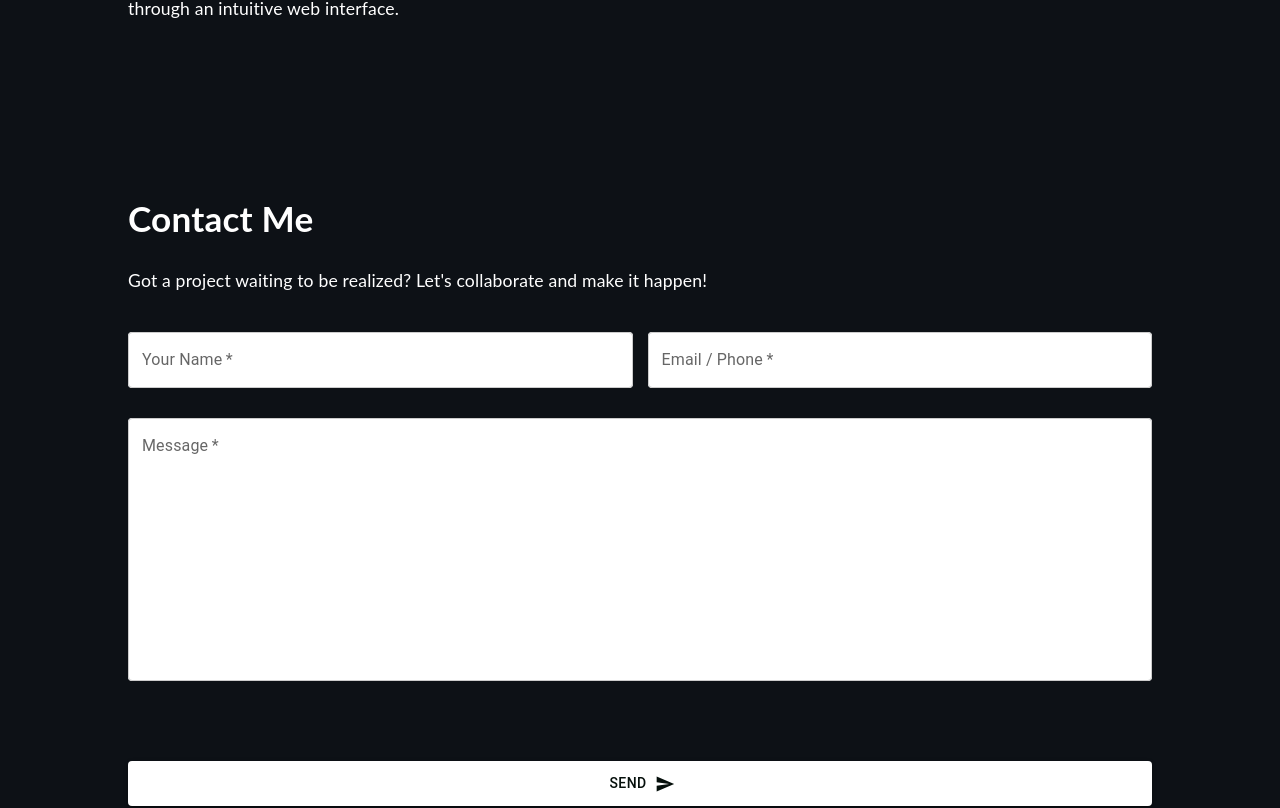
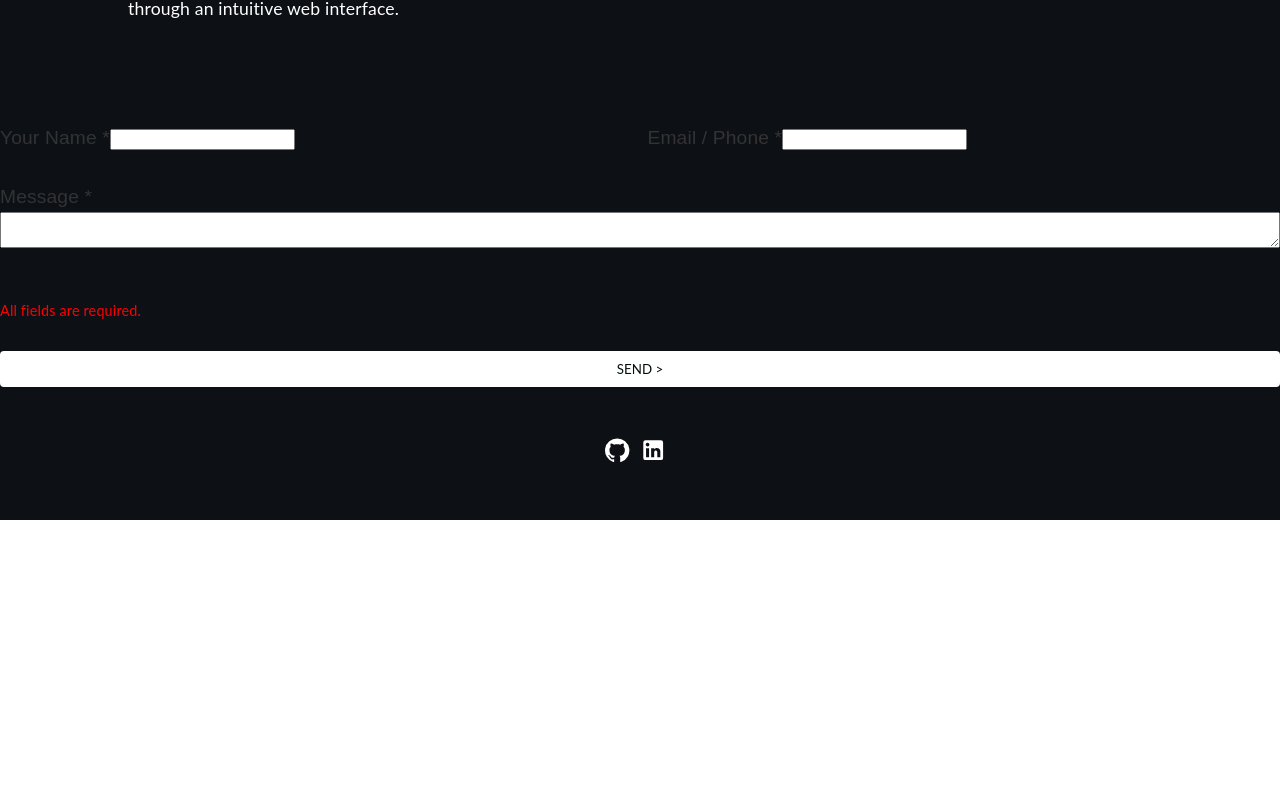
Before and after one commit to fayeapistar/web-portfolio, a React (Create React App) app: page / in a window 1280 px wide. Shown: the part 3155-3963 px from the top of the page. After the commit the page ends 3675 px from the top, so only its background shows below. Built offline with nearby package versions, Linux system fonts and the light colour scheme.

Commit message:
Update website

```diff
--- a/src/assets/styles/Contact.scss
+++ b/src/assets/styles/Contact.scss
@@ -60,6 +60,7 @@ form {
 .body-form {
   width: 100% !important;
   margin-bottom: 15px !important;
+
   textarea {
     width: 100%;
   }
@@ -69,3 +70,8 @@ form {
   color: red;
   font-size: 0.9rem;
 }
+
+.success {
+  color: green;
+  font-size: 0.9rem;
+}
--- a/src/components/Contact.tsx
+++ b/src/components/Contact.tsx
@@ -1,100 +1,91 @@
 import React, { useState } from 'react';
 import '../assets/styles/Contact.scss';
-import Box from '@mui/material/Box';
-import Button from '@mui/material/Button';
-import SendIcon from '@mui/icons-material/Send';
-import TextField from '@mui/material/TextField';
 
-function Contact() {
+const ContactForm: React.FC = () => {
   const [formData, setFormData] = useState({
-    name: "",
-    email: "",
-    message: "",
+    name: '',
+    email: '',
+    message: '',
   });
-  const [status, setStatus] = useState("");
+
+  const [status, setStatus] = useState<string | null>(null);
 
   const handleChange = (e: React.ChangeEvent<HTMLInputElement | HTMLTextAreaElement>) => {
     const { name, value } = e.target;
     setFormData({ ...formData, [name]: value });
   };
 
-  const handleSubmit = async (e: React.FormEvent<HTMLFormElement>) => {
+  const handleSubmit = async (e: React.FormEvent) => {
     e.preventDefault();
-    setStatus("Submitting...");
+    setStatus(null);
+
     try {
-      const response = await fetch("https://formspree.io/f/xeooebaw", {
-        method: "POST",
-        headers: {
-          "Content-Type": "application/json",
-        },
+      const response = await fetch('https://formspree.io/f/YOUR_FORM_ID', {
+        method: 'POST',
+        headers: { 'Content-Type': 'application/json' },
         body: JSON.stringify(formData),
       });
 
       if (response.ok) {
-        setStatus("Thanks for your message!");
-        setFormData({ name: "", email: "", message: "" });
+        setStatus('success');
+        setFormData({ name: '', email: '', message: '' });
       } else {
-        setStatus("Oops! Something went wrong. Please try again.");
+        setStatus('error');
       }
-    } catch (error) {
-      setStatus("There was an error submitting the form.");
+    } catch {
+      setStatus('error');
     }
   };
 
   return (
-    <div id="contact">
-      <div className="items-container">
-        <div className="contact-wrapper">
-          <h1>Contact Me</h1>
-          <p>Got a project waiting to be realized? Let's collaborate and make it happen!</p>
-          <Box
-            component="form"
-            noValidate
-            autoComplete="off"
-            className="contact-form"
-            onSubmit={handleSubmit}
-          >
+    <div className="contact_wrapper">
+      <form onSubmit={handleSubmit} className="contact-form">
         <div className="form-flex">
-              <TextField
-                required
-                id="outlined-name"
-                label="Your Name"
-                placeholder="What's your name?"
+          <div className="MuiFormControl-root">
+            <label htmlFor="name">Your Name *</label>
+            <input
+              type="text"
+              id="name"
+              name="name"
               value={formData.name}
               onChange={handleChange}
-                name="name"
+              required
             />
-              <TextField
-                required
-                id="outlined-email"
-                label="Email / Phone"
-                placeholder="How can I reach you?"
+          </div>
+          <div className="MuiFormControl-root">
+            <label htmlFor="email">Email / Phone *</label>
+            <input
+              type="text"
+              id="email"
+              name="email"
               value={formData.email}
               onChange={handleChange}
-                name="email"
+              required
             />
           </div>
-            <TextField
-              required
-              id="outlined-message"
-              label="Message"
-              placeholder="Send me any inquiries or questions"
-              multiline
-              rows={10}
-              className="body-form"
+        </div>
+        <div className="body-form">
+          <label htmlFor="message">Message *</label>
+          <textarea
+            id="message"
+            name="message"
             value={formData.message}
             onChange={handleChange}
-              name="message"
+            required
           />
-            <p className="status">{status}</p>
-            <Button variant="contained" endIcon={<SendIcon />} type="submit">
-              Send
-            </Button>
-          </Box>
         </div>
-      </div>
+        <p className="error">All fields are required.</p>
+        <button type="submit">SEND &gt;</button>
+
+        {status === 'success' && (
+          <p className="success">Message sent successfully!</p>
+        )}
+        {status === 'error' && (
+          <p className="error">Something went wrong. Please try again.</p>
+        )}
+      </form>
     </div>
   );
-}
+};
 
-export default Contact;
+export default ContactForm;
```
Lines whose indentation alone changed are shown as unchanged.
